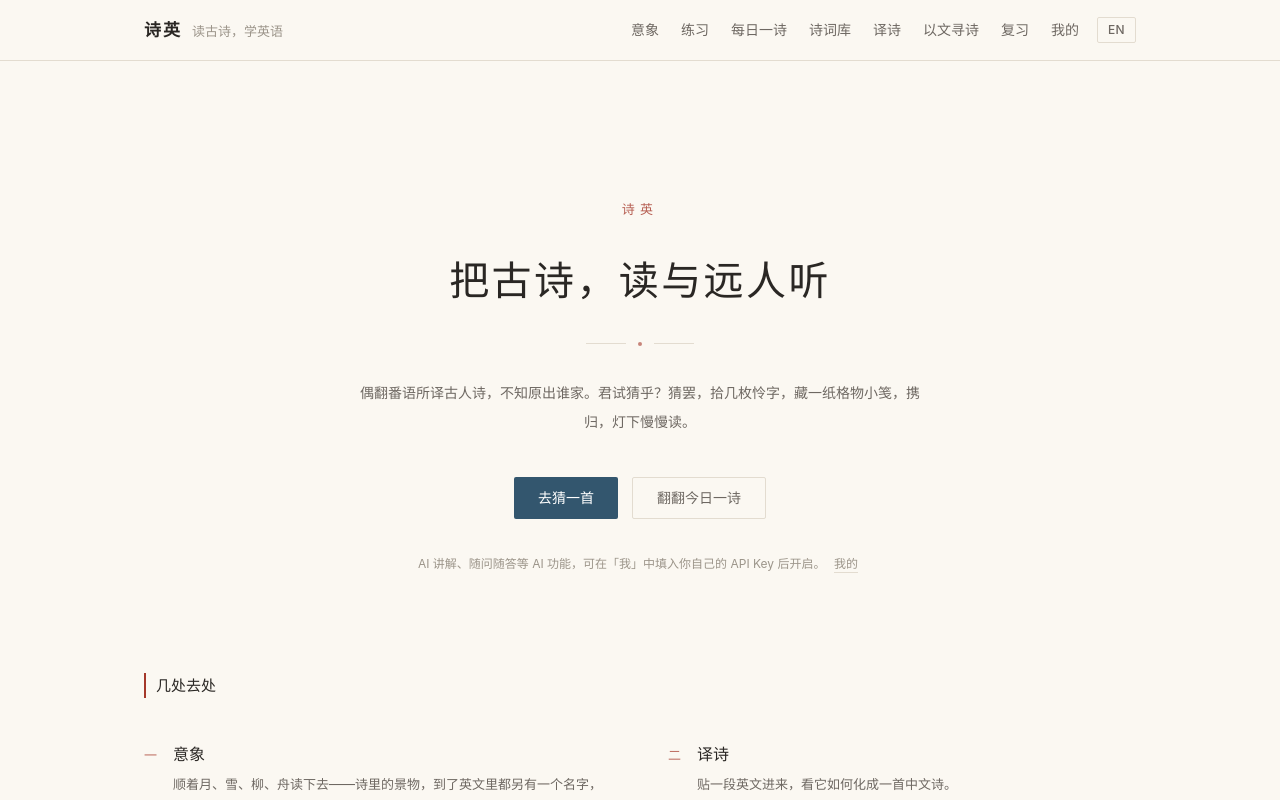
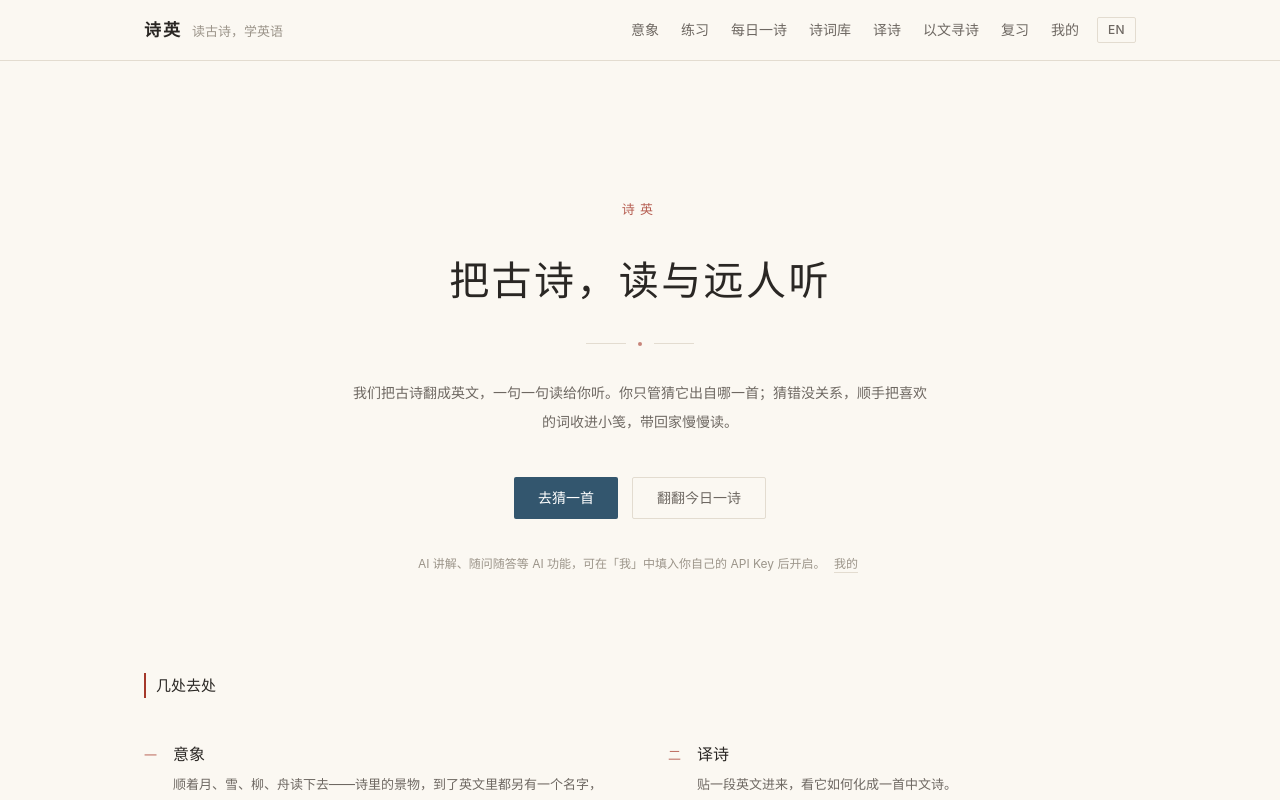
Before and after one commit to tanjixuan-06/poenglish, a Next.js app: page / in a window 1280 px wide. Shown: the top 800 px of the page. Built offline with nearby package versions, Linux system fonts and the light colour scheme; no server answers.

Commit message:
copy: 首页题头文案改为方向2口语温度版（中英）

```diff
--- a/app/i18n.ts
+++ b/app/i18n.ts
@@ -44,7 +44,7 @@ const zh: Dict = {
 
   homeHeroTitle: "把古诗，读与远人听",
   homeHeroDesc:
-    "偶翻番语所译古人诗，不知原出谁家。君试猜乎？猜罢，拾几枚怜字，藏一纸格物小笺，携归，灯下慢慢读。",
+    "我们把古诗翻成英文，一句一句读给你听。你只管猜它出自哪一首；猜错没关系，顺手把喜欢的词收进小笺，带回家慢慢读。",
   homeCtaPrimary: "去猜一首",
   homeCtaSecondary: "翻翻今日一诗",
   homeByokHint:
@@ -407,7 +407,7 @@ const en: Dict = {
 
   homeHeroTitle: "An old poem, read softly to someone far away",
   homeHeroDesc:
-    "Haply I turned the leaves of old poems rendered in a foreign tongue, and knew not whence they came. Wilt thou guess? When thou hast done, gather a few tender words, hide away a leaf of curious lore, and bear it home — to read it softly by the lamp.",
+    "We turn old poems into English and read them to you, line by line. Just guess which one a line came from — getting it wrong is fine. Pocket the words you like, and take them home to read slowly.",
   homeCtaPrimary: "Go guess one",
   homeCtaSecondary: "See today's poem",
   homeByokHint:
```
